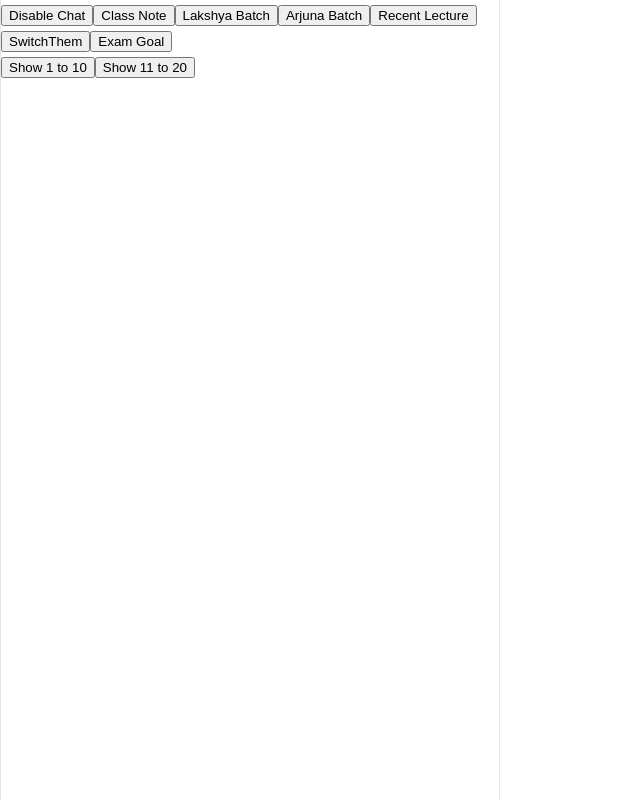
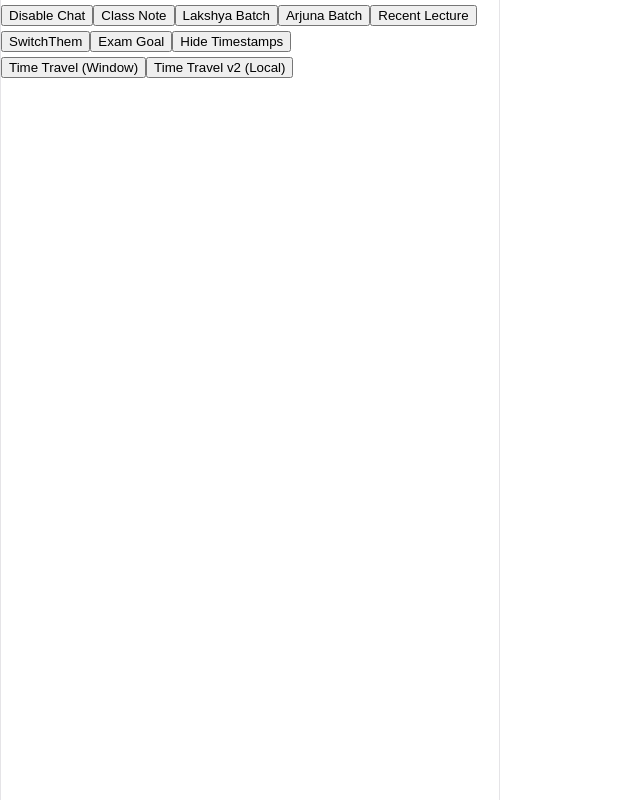
Before and after one commit to adityarwt1/Pw-Study-Extension, a React (Vite) app: page / in a window 1280 px wide. Shown: the whole page, without its empty margins (0-640 px from the left). Built offline with nearby package versions, Linux system fonts and the light colour scheme; no server answers.

Commit message:
time stamp is now done

```diff
--- a/src/App.tsx
+++ b/src/App.tsx
@@ -4,7 +4,9 @@ import OpenBatch from "./components/OpenLakshya";
 import OpenRecentLecture from "./components/OpenRecentLeacture";
 import DarkThemScriptForPw from "./components/DarkTheme"
 import WebsiteOpener from "./components/WebsiteOpener";
-import MultiplicationTables from "./components/MulitipleTable";
+import HideStamps from "./components/HideTimeStamps";
+import TimeTravel from "./components/TimeTravel";
+// import MultiplicationTables from "./components/MulitipleTable";
 const MainPlayGround = () => {
   return (
     <div>
@@ -15,7 +17,9 @@ const MainPlayGround = () => {
       <OpenRecentLecture/>
       <DarkThemScriptForPw/>
       <WebsiteOpener name="Exam Goal" url="https://room.examgoal.com/"/>
-      <MultiplicationTables/>
+    <HideStamps/>
+      {/* <MultiplicationTables/> */}
+      <TimeTravel/>
     </div>
   );
 };
--- /dev/null
+++ b/src/components/HideTimeStamps.tsx
@@ -0,0 +1,60 @@
+import { useEffect } from "react";
+import { getAcitveWindow } from "../utils/chromeApis/getCurrentAcitivewindow";
+import { excuteScript } from "../utils/chromeApis/runScriptOn";
+
+const HideStamps = () => {
+    // const [isShow, setisshow]
+  // 1. Injected function: This runs inside the WEB PAGE, not the extension popup.
+  const handleHideTimeStams = () => {
+    const timeDiv = document.getElementById("current-time-placeholder") as HTMLElement;
+    const timePleaseFol = document.querySelector("#progress-placeholder") as  HTMLElement
+    const vjsElement = document.querySelector(".vjs-progress-holder") as HTMLElement;
+
+    // Logic: Agar element mil jaye (if timeDiv exists), tabhi opacity change karo.
+    if (timeDiv && timePleaseFol || vjsElement) {
+      timeDiv.style.opacity = "0";
+      timeDiv.style.pointerEvents = "none"; // Takki click bhi na ho sake
+      timePleaseFol.style.opacity = "0";
+      timePleaseFol.style.pointerEvents = "none"; // Takki click bhi na ho sake
+      vjsElement.style.opacity = "0";
+    } else {
+      console.log("Timestamp element not found on this page.");
+    }
+  };
+
+  // 2. Handler function: To bridge the extension and the tab.
+  const handleOnClickFunction = async () => {
+    try {
+      const tabId = await getAcitveWindow();
+
+      // Check if tabId exists to avoid errors
+      if (!tabId || !tabId.id) {
+        console.error("No active tab found");
+        return;
+      }
+
+      // Injecting the script into the active tab
+      await excuteScript(tabId.id, handleHideTimeStams);
+    } catch (error) {
+      console.error("Failed to execute script:", error);
+    }
+  };
+
+  // 3. Auto-run on mount (Optional): Runs when the component loads
+  useEffect(() => {
+    handleOnClickFunction();
+  }, []); // Empty dependency array means it runs once on load
+
+  return (
+
+      <button
+        onClick={handleOnClickFunction}
+        // style={{ cursor: "pointer", padding: "5px 10px" }}
+      >
+        Hide Timestamps
+      </button>
+
+  );
+};
+
+export default HideStamps;
--- a/src/components/TimeTravel.tsx
+++ b/src/components/TimeTravel.tsx
@@ -2,6 +2,38 @@ import { getAcitveWindow } from "../utils/chromeApis/getCurrentAcitivewindow";
 import { excuteScript } from "../utils/chromeApis/runScriptOn";
 
 const TimeTravel = () => {
+  const handleTimeTravel2 = () => {
+    // Save original Date
+    const OriginalDate = Date;
+     const changeDate = new Date(
+        new Date().getTime() + 7 * 24 * 60 * 60 * 1000,
+      ).toISOString();
+    // Override Date constructor - local version
+    (Date as any) = class extends OriginalDate {
+      constructor(...args: any[]) {
+        if (args.length === 0) {
+          // Set a specific date when new Date() is called
+          super(changeDate);
+        } else {
+          if (args.length === 1) {
+            super(args[0]);
+          } else if (args.length === 3) {
+            super(args[0], args[1], args[2]);
+          } else if (args.length === 7) {
+            super(args[0], args[1], args[2], args[3], args[4], args[5], args[6]);
+          }
+        }
+      }
+
+      static now() {
+        // Override Date.now()
+        return new OriginalDate(changeDate).getTime();
+      }
+    };
+
+    // Now any new Date() calls will return your custom time
+    console.log("Time Travel v2 activated:", new Date());
+  };
   const handleTimeTravel = async () => {
     const response = await getAcitveWindow();
     if (!response || !response.id) {
@@ -14,13 +46,16 @@ const TimeTravel = () => {
 
       // Save the real Date
       const OriginalDate = Date;
+      const changeDate = new Date(
+        new Date().getTime() + 7 * 24 * 60 * 60 * 1000,
+      ).toISOString();
 
       // Override Date - this version avoids the spread error completely
       (Date as any) = class extends OriginalDate {
         constructor(...args: any[]) {
           if (args.length === 0) {
             // Fake fixed date
-            super("2026-04-28T20:30:00");
+            super(changeDate);
           } else {
             // Pass arguments without spread (safest for Date constructor)
             if (args.length === 1) {
@@ -38,13 +73,13 @@ const TimeTravel = () => {
                 args[6],
               );
             } else {
-            //   super(...(args)); `// fallback (rare case)
+              //   super(...(args)); `// fallback (rare case)
             }
           }
         }
 
         static now() {
-          return new OriginalDate("2026-04-28T20:30:00").getTime();
+          return new OriginalDate(changeDate).getTime();
         }
       };
 
@@ -56,9 +91,10 @@ const TimeTravel = () => {
   };
 
   return (
-    <button onClick={handleTimeTravel}>
-      Time Travel (Set Date to 2026-04-28)
-    </button>
+    <div>
+      <button onClick={handleTimeTravel}>Time Travel (Window)</button>
+      <button onClick={handleTimeTravel2}>Time Travel v2 (Local)</button>
+    </div>
   );
 };
 
```
Also changed, not shown: public/background.js (+16 -2 lines).
